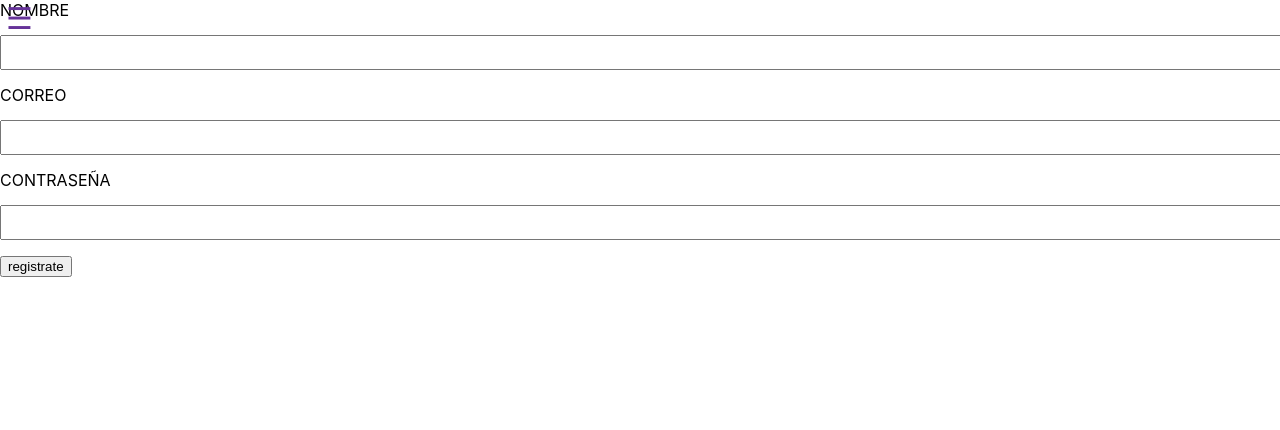
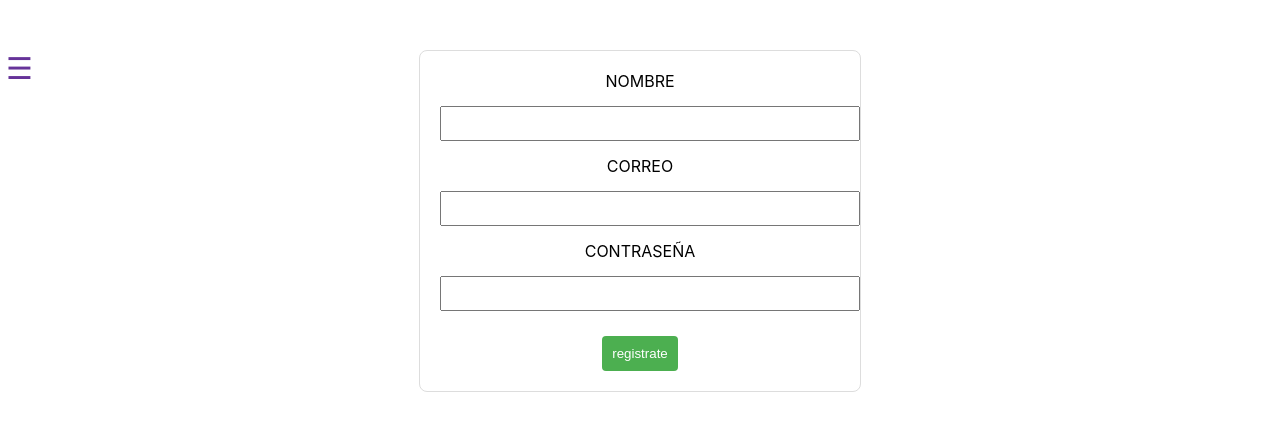
Before and after one commit to jzpoe/peluqueriaFront, a React (Vite) app in the folder peluqueriaFront/peluqueria/: page /registrate in a window 1280 px wide. Shown: the top 430 px of the page. Built offline with nearby package versions, Linux system fonts and the light colour scheme.

Commit message:
se crea login y se sube a vercel el backend y fronted

```diff
--- a/peluqueriaFront/peluqueria/src/components/axios/Axios.jsx
+++ b/peluqueriaFront/peluqueria/src/components/axios/Axios.jsx
@@ -1,7 +1,7 @@
 import axios from "axios";
 
 
-//axios.defaults.baseURL = "http://localhost:3001"
-axios.defaults.baseURL = "https://back-peluqueria.vercel.app/"
+axios.defaults.baseURL = "http://localhost:3001"
+//axios.defaults.baseURL = "https://back-peluqueria.vercel.app/"
 
 export default axios;
--- a/peluqueriaFront/peluqueria/src/components/login/Login.jsx
+++ b/peluqueriaFront/peluqueria/src/components/login/Login.jsx
@@ -1,38 +1,61 @@
 // import { Link } from "react-router-dom";
 import "./login.css"
+import axios from "../axios/Axios";
+
 import { useState } from "react";
+import { useNavigate } from "react-router-dom";
+
 
 const Login = () => {
-    const [username, setUsername] = useState('');
+    //const [name, setName] = useState('');
+    const [email, setEmail] = useState('');
     const [password, setPassword] = useState('');
-    const [loggedIn, setLoggedIn] = useState(false);
 
-    const handleLogin = () => {
-      // Aquí puedes agregar lógica de autenticación
-      // En este ejemplo, simplemente marcamos al usuario como autenticado
-      setLoggedIn(true);
+    const navigate = useNavigate();
+
+
+    const handleLogin =  async (e) => {
+      e.preventDefault();
+
+      try {
+        const response = await axios.post("/sesion", {
+
+          email,
+          password,
+        });
+
+        if (response.data.message === "Bienvenido") {
+          navigate("/", {
+            replace: true,
+            state: {
+              logged: true,
+            },
+          });
+        }
+
+      } catch (error) {
+        console.error("Error al iniciar sesion", error);
+
+      }
+
+
     };
 
-    const handleLogout = () => {
-      // Lógica para cerrar sesión
-      setLoggedIn(false);
-    };
+    // const handleLogout = () => {
+    //   // Lógica para cerrar sesión
+    //   setLoggedIn(false);
+    // };
 
     return (
       <div className="app">
-        {loggedIn ? (
-          <div>
-            <p>Bienvenido, {username}!</p>
-            <button className="bton-Inicio" onClick={handleLogout} >Cerrar Sesión</button>
-          </div>
-        ) : (
+
           <div>
             <label>
-              Usuario:
+              CORREO:
               <input
-                type="text"
-                value={username}
-                onChange={(e) => setUsername(e.target.value)}
+                type="email"
+                value={email}
+                onChange={(e) => setEmail(e.target.value)}
               />
             </label>
             <label>
@@ -45,7 +68,7 @@ const Login = () => {
             </label>
             <button className="bton-Inicio" onClick={handleLogin} >Iniciar Sesión</button>
           </div>
-        )}
+
       </div>
     );
   };
--- a/peluqueriaFront/peluqueria/src/components/register/Register.jsx
+++ b/peluqueriaFront/peluqueria/src/components/register/Register.jsx
@@ -1,3 +1,4 @@
+import './register.css'
 import { useState } from "react";
 import axios from "../axios/Axios";
 import { useNavigate } from "react-router-dom";
@@ -8,7 +9,7 @@ const Register = () => {
   const [password, setPassword] = useState("");
   const navigate = useNavigate();
 
-  const handleLogin = async (e) => {
+  const handleRegister = async (e) => {
     e.preventDefault();
 
     try {
@@ -19,7 +20,7 @@ const Register = () => {
       });
 
       if (response.data.message === "Usuario registrado exitosamente") {
-        navigate("/Login", {
+        navigate("/sesion", {
           replace: true,
           state: {
             logged: true,
@@ -33,7 +34,7 @@ const Register = () => {
 
   return (
     <div className="container-register">
-      <form onSubmit={handleLogin}>
+      <form onSubmit={handleRegister}>
         <div className="input-name">
           <label>NOMBRE</label>
           <input
@@ -59,7 +60,7 @@ const Register = () => {
             onChange={(e) => setPassword(e.target.value)}
           />
         </div>
-        <button type="submit">registrate</button>
+        <button className="bton-registrar" type="submit">registrate</button>
       </form>
     </div>
   );
--- /dev/null
+++ b/peluqueriaFront/peluqueria/src/components/register/register.css
@@ -0,0 +1,46 @@
+.container-register {
+    max-width: 400px;
+    margin: 50px auto;
+    padding: 20px;
+    border: 1px solid #ddd;
+    border-radius: 8px;
+    text-align: center;
+  }
+
+  label {
+    display: block;
+    margin-bottom: 10px;
+  }
+
+  input {
+    width: 100%;
+    padding: 8px;
+    margin-top: 5px;
+    margin-bottom: 15px;
+  }
+
+  .bton-registrar {
+    background-color: #4caf50;
+    color: white;
+    padding: 10px;
+    border: none;
+    border-radius: 4px;
+    cursor: pointer;
+  }
+
+  .bton-registrar:hover {
+    background-color: #45a049;
+  }
+
+  /* Estilos adicionales para el mensaje de bienvenida y cerrar sesión */
+  p {
+    font-size: 18px;
+    color: #333;
+  }
+
+  .bton-registrar {
+    margin-top: 10px;
+  }
+  @media screen and (max-width: 601px) {
+
+  }
```
Also changed, not shown: 2 other files (tests, documents, lock files or other folders).
